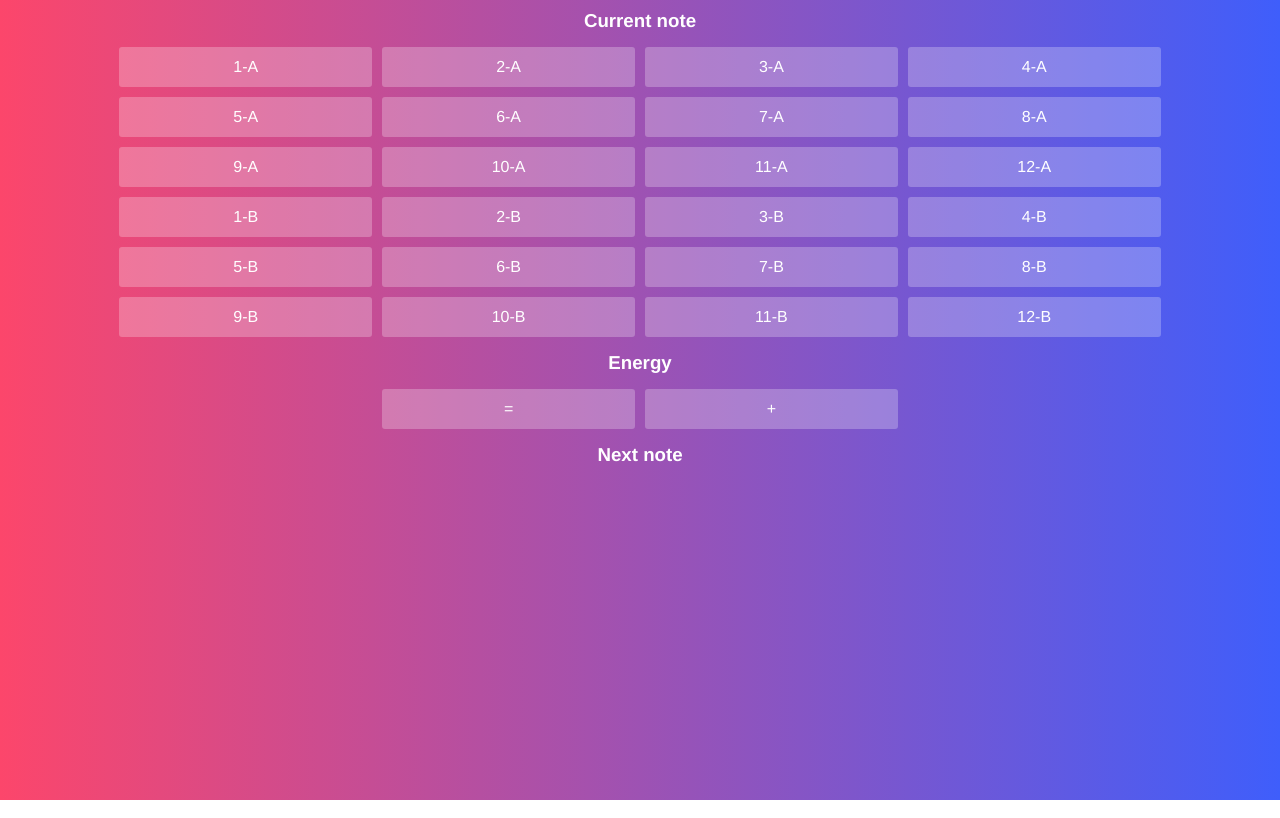
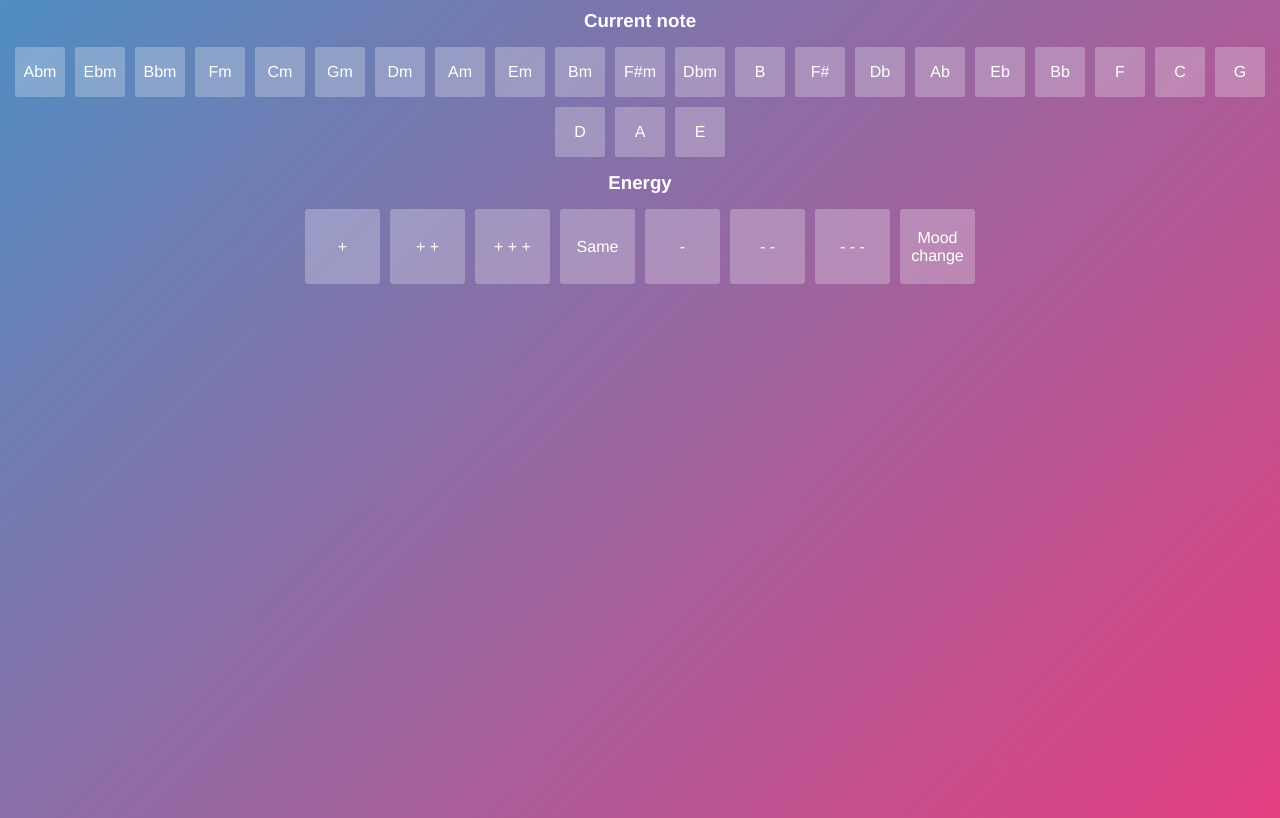
Before and after one commit to santiagotoledo91/camelot-wheel-app, a Vue app: page / in a window 1280 px wide. Built offline with nearby package versions, Linux system fonts and the light colour scheme.

Commit message:
Some visual improvements.

```diff
--- a/src/App.vue
+++ b/src/App.vue
@@ -19,7 +19,22 @@ export default {
 <style lang="scss">
 
 body {
-  background: linear-gradient(90deg, #FC466B 0%, #3F5EFB 100%);
+  background: linear-gradient(-45deg, #ee7752, #e73c7e, #23a6d5, #23d5ab);
+  background-size: 400% 400%;
+  animation: gradient 30s ease infinite;
+  height: 100vh;
+}
+
+@keyframes gradient {
+  0% {
+    background-position: 0 50%;
+  }
+  50% {
+    background-position: 100% 50%;
+  }
+  100% {
+    background-position: 0 50%;
+  }
 }
 
 #app {
--- a/src/components/MainComponent.vue
+++ b/src/components/MainComponent.vue
@@ -11,7 +11,7 @@
           v-on:click="selectNote(key)"
           :class="selectedNote === key ? 'noteSelector__containerNote noteSelector__containerNote--selected' : 'noteSelector__containerNote'"
         >
-            {{ key }}
+          {{ note }}
         </div>
       </div>
     </div>
@@ -26,23 +26,26 @@
           v-on:click="selectMove(move)"
           :class="selectedMove === move ? 'moveSelector__containerMove moveSelector__containerMove--selected' : 'moveSelector__containerMove'"
         >
-            {{ move }}
+          {{ movesLabels[move] }}
         </div>
       </div>
     </div>
 
-      <div class="results">
+    <div
+      v-if="results.length > 0"
+      class="results"
+    >
       <h3 class="results__title">
         Next note
       </h3>
 
       <div class="results__container">
         <div
-            v-for="result in results"
-            v-bind:key="result"
-            class="results__containerResult"
+          v-for="key in results"
+          v-bind:key="key"
+          class="results__containerResult results__containerResult--selected"
         >
-            {{ result }}
+          {{ notes[key] }}
         </div>
       </div>
 
@@ -83,7 +86,46 @@ export default {
         '11-B': 'A',
         '12-B': 'E'
       },
+      movesLabels: {
+        '+': '+',
+        '++': '+ +',
+        '+++': '+ + +',
+        '-': '-',
+        '--': '- -',
+        '---': '- - -',
+        '=': 'Same',
+        '!=': 'Mood change'
+      },
       moves: {
+        '+': {
+          A: (note) => {
+            return [
+              `${note.number}-${this.toggleLetter(note.letter)}`,
+              `${this.addNumber(note.number, 1)}-${note.letter}`
+            ]
+          },
+          B: (note) => {
+            return [
+              `${this.addNumber(note.number, 1)}-${note.letter}`
+            ]
+          }
+        },
+        '++': {
+          A: (note) => {
+            return []
+          },
+          B: (note) => {
+            return []
+          }
+        },
+        '+++': {
+          A: (note) => {
+            return []
+          },
+          B: (note) => {
+            return []
+          }
+        },
         '=': {
           A: (note) => {
             return [
@@ -98,25 +140,42 @@ export default {
             ]
           }
         },
-        '+': {
+        '-': {
+          A: (note) => {
+            return []
+          },
+          B: (note) => {
+            return []
+          }
+        },
+        '--': {
+          A: (note) => {
+            return []
+          },
+          B: (note) => {
+            return []
+          }
+        },
+        '---': {
+          A: (note) => {
+            return []
+          },
+          B: (note) => {
+            return []
+          }
+        },
+        '!=': {
           A: (note) => {
             return [
-              `${note.number}-${this.toggleLetter(note.letter)}`,
-              `${this.addNumber(note.number, 1)}-${note.letter}`
+              `${this.addNumber(note.number, 3)}-${this.toggleLetter(note.letter)}`
             ]
           },
           B: (note) => {
             return [
-              `${this.addNumber(note.number, 1)}-${note.letter}`
+              `${this.addNumber(note.number, 9)}-${this.toggleLetter(note.letter)}`
             ]
           }
         }
-        // '++': [],
-        // '+++': [],
-        // '-': [],
-        // '--': [],
-        // '---': [],
-        // '!=': []
       }
     }
   },
@@ -173,10 +232,10 @@ export default {
     justify-content: center;
 
     &Note, &Move, &Result {
+      width: 50px;
+      height: 50px;
+      margin: 5px;
       cursor: pointer;
-      width: 20%;
-      height: 40px;
-      margin: 5px;
       display: flex;
       justify-content: center;
       align-items: center;
@@ -185,6 +244,7 @@ export default {
       background: rgba(255, 255, 255, 0.25);
       border-color: transparent;
       color: #FFFFFF;
+      font-weight: 500;
 
       &--selected {
         background: rgba(255, 255, 255, 0.75);
@@ -192,6 +252,11 @@ export default {
         font-weight: bold;
       }
     }
+
+    &Move {
+      width: 75px;
+      height: 75px;
+    }
   }
 }
 </style>
```
Also changed, not shown: 1 other file (tests, documents, lock files or other folders). Lines whose indentation alone changed are shown as unchanged.
